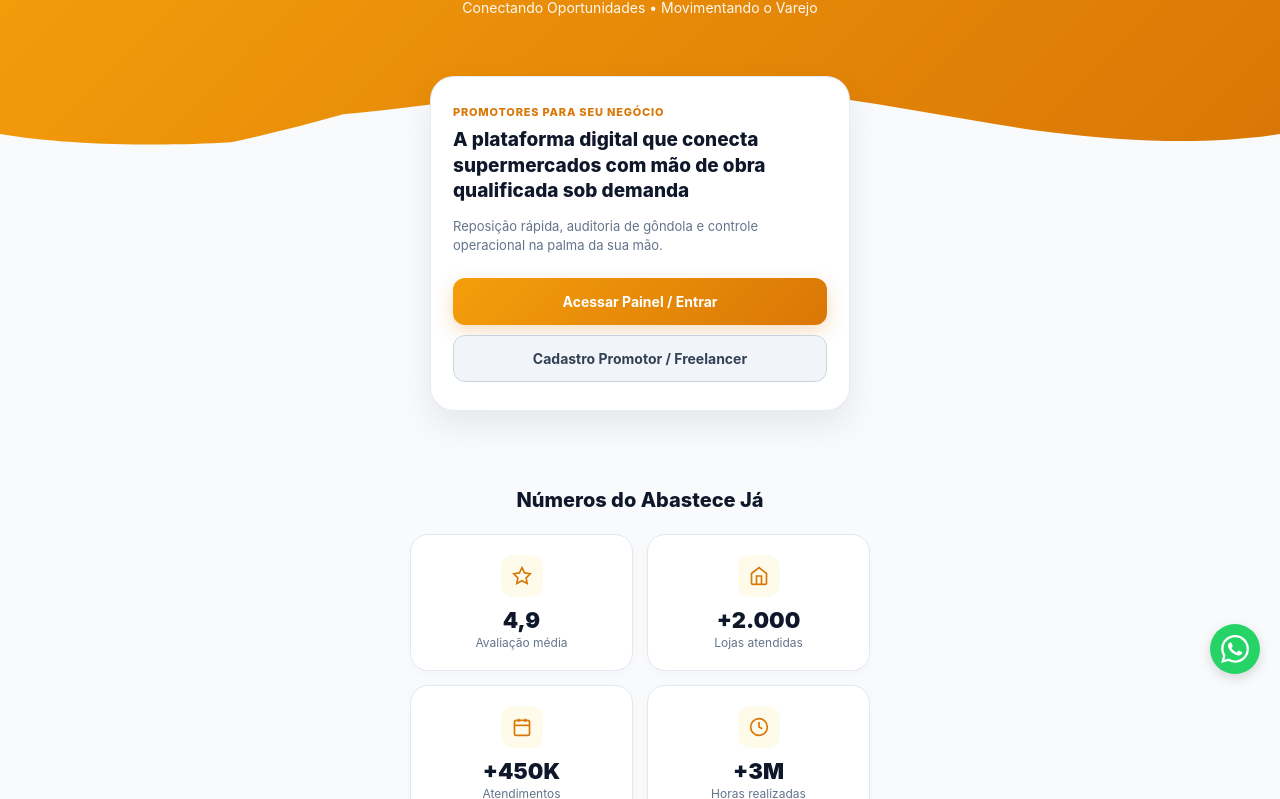
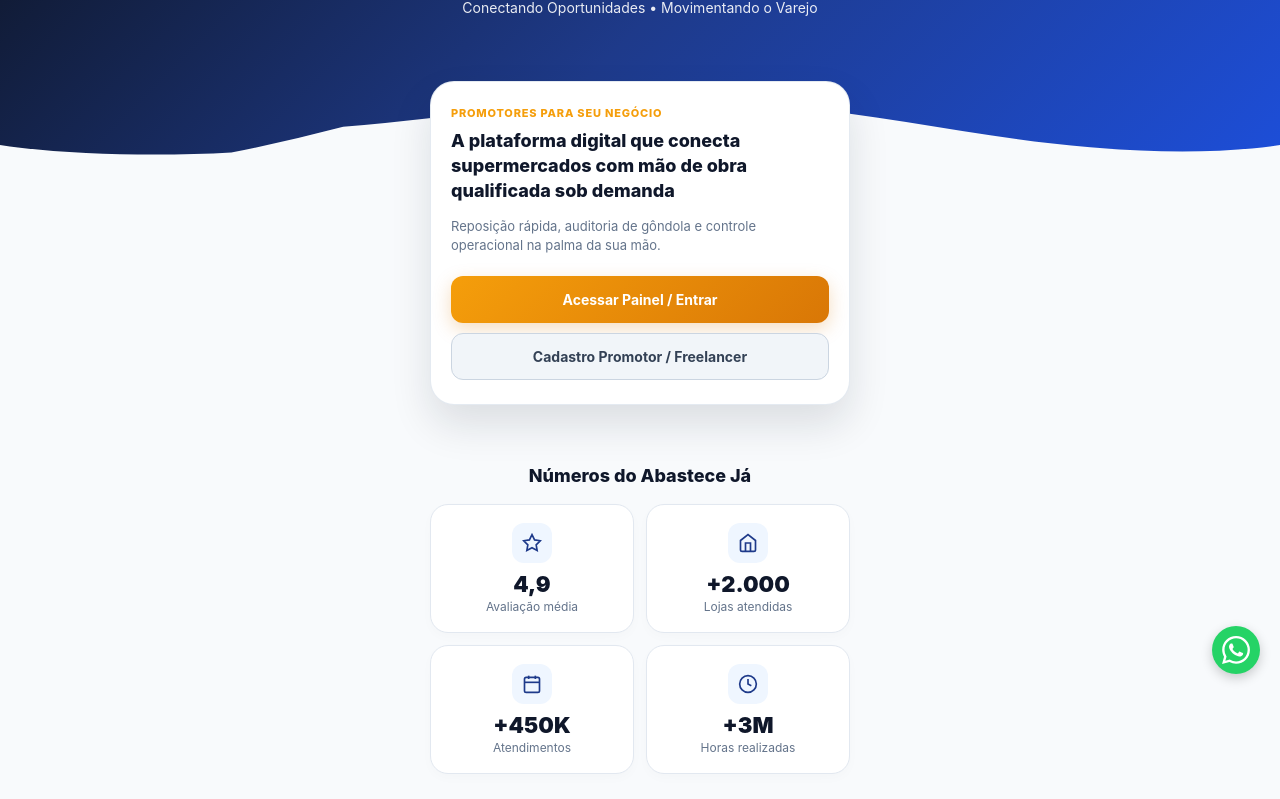
Before and after one commit to otaviooaugusto13-cyber/Abastece_J-, a plain HTML site: page landing.html in a window 1280 px wide. Shown: the part 106-905 px from the top of the page. Drawn offline with Linux system fonts and the light colour scheme.

Commit message:
Update style-landing.css

```diff
--- a/style-landing.css
+++ b/style-landing.css
@@ -1,8 +1,10 @@
 :root {
-    --brand-gold: #e5a900;
-    --brand-gradient: linear-gradient(135deg, #f59e0b 0%, #d97706 100%);
+    /* MUDANÇA PARA AZUL MARINHO CORPORATIVO */
+    --brand-primary: #1e3a8a;
+    --brand-gradient: linear-gradient(135deg, #0f172a 0%, #1e3a8a 50%, #1d4ed8 100%);
     --bg-body: #f8fafc;
     --text-dark: #0f172a;
+    --accent-gold: #f59e0b; /* Mantido para detalhes e botões de destaque */
 }
 
 body, html {
@@ -12,6 +14,7 @@
     font-family: -apple-system, BlinkMacSystemFont, "Segoe UI", Roboto, Helvetica, Arial, sans-serif;
     color: var(--text-dark);
     overflow-x: hidden;
+    -webkit-font-smoothing: antialiased;
 }
 
 #landing-page-container {
@@ -19,10 +22,10 @@
     position: relative;
 }
 
-/* HERO HEADER EM LARGURA TOTAL COM ONDA */
+/* HERO HEADER EM AZUL MARINHO COM ONDA */
 .hero-banner {
     background: var(--brand-gradient);
-    padding: 50px 20px 110px 20px;
+    padding: 50px 20px 120px 20px;
     text-align: center;
     color: #ffffff;
     position: relative;
@@ -33,18 +36,19 @@
     font-weight: 900;
     margin: 0;
     letter-spacing: -1px;
-    text-shadow: 0 2px 10px rgba(0,0,0,0.15);
+    text-shadow: 0 2px 10px rgba(0,0,0,0.2);
 }
 
 .hero-banner-title span {
-    color: #0f172a;
+    color: var(--accent-gold);
 }
 
 .hero-banner-sub {
     font-size: 14px;
-    opacity: 0.95;
+    opacity: 0.9;
     margin-top: 6px;
     margin-bottom: 20px;
+    font-weight: 400;
 }
 
 /* ONDA DIVISORA DE FUNDO */
@@ -61,31 +65,32 @@
     position: relative;
     display: block;
     width: calc(100% + 1.3px);
-    height: 60px;
+    height: 55px;
 }
 
 .hero-wave .shape-fill {
     fill: var(--bg-body);
 }
 
-/* CARD SOBREPOSTO AO TOPO */
+/* CARD SOBREPOSTO AO TOPO (AJUSTADO PARA MOBILE) */
 .card-overlap {
     max-width: 420px;
-    margin: -70px auto 40px auto;
+    width: 90%;
+    margin: -75px auto 35px auto;
     background: #ffffff;
     border-radius: 24px;
-    padding: 28px 22px;
-    box-shadow: 0 15px 35px rgba(0, 0, 0, 0.08);
+    padding: 24px 20px;
+    box-shadow: 0 20px 40px rgba(15, 23, 42, 0.12);
     position: relative;
     z-index: 10;
-    border: 1px solid rgba(226, 232, 240, 0.8);
+    border: 1px solid rgba(226, 232, 240, 0.9);
     box-sizing: border-box;
 }
 
 .card-tag {
     font-size: 11px;
     font-weight: 800;
-    color: #d97706;
+    color: var(--accent-gold);
     text-transform: uppercase;
     letter-spacing: 0.8px;
     margin-bottom: 8px;
@@ -93,10 +98,10 @@
 }
 
 .card-title {
-    font-size: 19px;
+    font-size: 18px;
     font-weight: 800;
-    line-height: 1.35;
-    color: #0f172a;
+    line-height: 1.4;
+    color: var(--text-dark);
     margin: 0 0 10px 0;
 }
 
@@ -104,9 +109,10 @@
     font-size: 13px;
     color: #64748b;
     line-height: 1.5;
-    margin-bottom: 22px;
+    margin-bottom: 20px;
 }
 
+/* BOTÕES REFINADOS */
 .btn-main {
     background: linear-gradient(135deg, #f59e0b, #d97706);
     color: #ffffff;
@@ -119,6 +125,11 @@
     cursor: pointer;
     box-shadow: 0 6px 18px rgba(217, 119, 6, 0.25);
     margin-bottom: 10px;
+    transition: transform 0.2s ease;
+}
+
+.btn-main:active {
+    transform: scale(0.98);
 }
 
 .btn-sub {
@@ -138,30 +149,32 @@
 
 /* SEÇÕES LIMPAS */
 .content-section {
-    padding: 20px 20px 50px 20px;
+    padding: 10px 20px 40px 20px;
     max-width: 460px;
+    width: 90%;
     margin: 0 auto;
     text-align: center;
+    box-sizing: border-box;
 }
 
 .section-title {
-    font-size: 20px;
+    font-size: 18px;
     font-weight: 800;
-    color: #0f172a;
-    margin-bottom: 22px;
+    color: var(--text-dark);
+    margin-bottom: 18px;
 }
 
 /* GRID E CARDS DE NÚMEROS E SERVIÇOS */
 .stats-grid {
     display: grid;
     grid-template-columns: repeat(2, 1fr);
-    gap: 14px;
+    gap: 12px;
 }
 
 .clean-card {
     background: #ffffff;
     border-radius: 18px;
-    padding: 20px 14px;
+    padding: 18px 12px;
     border: 1px solid #e2e8f0;
     box-shadow: 0 4px 12px rgba(0,0,0,0.02);
     display: flex;
@@ -170,15 +183,15 @@
 }
 
 .icon-circle {
-    width: 42px;
-    height: 42px;
-    background: #fffbeb;
-    color: #d97706;
+    width: 40px;
+    height: 40px;
+    background: #eff6ff; /* Azul bem claro combinando com o marinho */
+    color: var(--brand-primary);
     border-radius: 12px;
     display: flex;
     align-items: center;
     justify-content: center;
-    margin-bottom: 10px;
+    margin-bottom: 8px;
 }
 
 .services-grid {
@@ -189,8 +202,8 @@
 
 .service-card {
     background: #ffffff;
-    border-radius: 16px;
-    padding: 16px 8px;
+    border-radius: 14px;
+    padding: 14px 6px;
     border: 1px solid #e2e8f0;
     box-shadow: 0 2px 8px rgba(0,0,0,0.02);
 }
@@ -198,13 +211,14 @@
 .partner-pill {
     background: #ffffff;
     border: 1px solid #cbd5e1;
-    padding: 10px 20px;
+    padding: 8px 18px;
     border-radius: 30px;
-    font-size: 13px;
+    font-size: 12px;
     font-weight: 700;
     color: #334155;
     display: inline-block;
     margin: 4px;
+    box-shadow: 0 2px 6px rgba(0,0,0,0.02);
 }
 
 /* BOTÃO FLUTUANTE WHATSAPP */
@@ -214,13 +228,13 @@
     right: 20px;
     background: #25d366;
     color: white;
-    width: 50px;
-    height: 50px;
+    width: 48px;
+    height: 48px;
     border-radius: 50%;
     display: flex;
     align-items: center;
     justify-content: center;
-    box-shadow: 0 4px 12px rgba(0,0,0,0.15);
+    box-shadow: 0 4px 12px rgba(0,0,0,0.2);
     z-index: 100;
     transition: transform 0.2s;
 }
```
